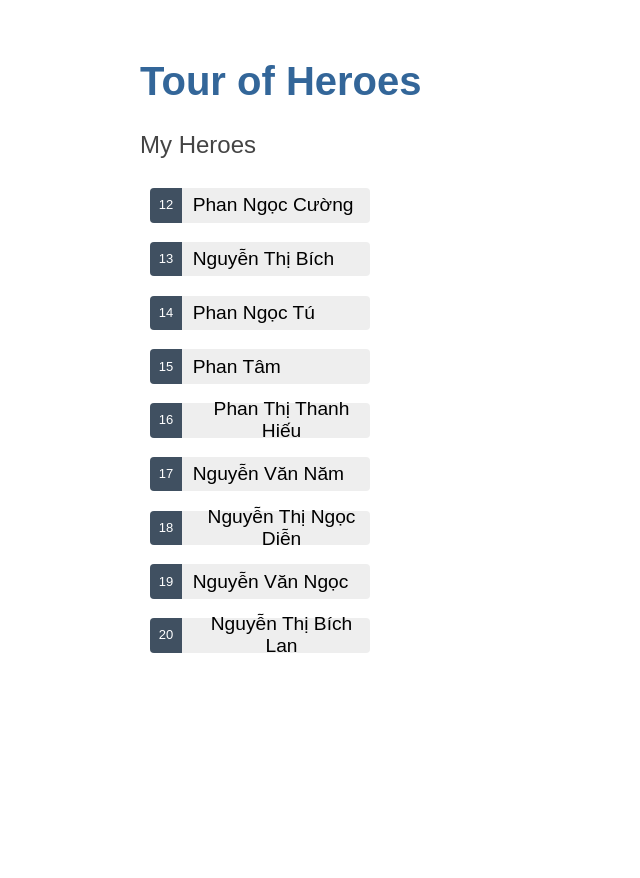
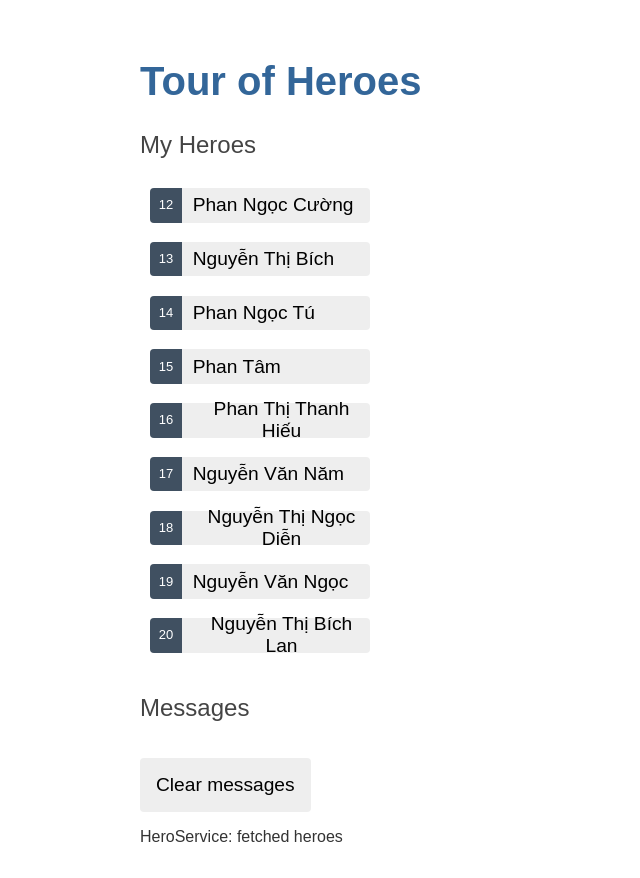
Before and after one commit to harryitc/Tutorial_Angular-TourOfHeroes, an Angular app in the folder project1/: page / in a window 1280 px wide. Shown: the whole page, without its empty margins (0-640 px from the left). Before the commit the page ends 800 px from the top, so only its background shows below. Built offline with nearby package versions, Linux system fonts and the light colour scheme.

Commit message:
Tour Of Heroes - Add services - Display the message - Blind to the MessageService

```diff
--- a/project1/src/app/app.component.html
+++ b/project1/src/app/app.component.html
@@ -1,2 +1,3 @@
 <h1>{{title}}</h1>
 <app-heroes></app-heroes>
+<app-messages></app-messages>
--- a/project1/src/app/app.module.ts
+++ b/project1/src/app/app.module.ts
@@ -6,12 +6,14 @@
 import { AppComponent } from './app.component';
 import { HeroesComponent } from './heroes/heroes.component';
 import { HeroDetailComponent } from './hero-detail/hero-detail.component';
+import { MessagesComponent } from './messages/messages.component';
 
 @NgModule({
   declarations: [
     AppComponent,
     HeroesComponent,
-    HeroDetailComponent
+    HeroDetailComponent,
+    MessagesComponent
   ],
   imports: [
     BrowserModule,
--- /dev/null
+++ b/project1/src/app/hero.service.ts
@@ -0,0 +1,16 @@
+import { Injectable } from '@angular/core';
+import { Hero } from './hero';
+import { HEROES } from './mock-heroes';
+import { Observable, of } from 'rxjs';
+import { MessageService } from './message.service';
+@Injectable({
+  providedIn: 'root'
+})
+export class HeroService {
+  constructor(private messageService: MessageService) { }
+  getHeroes(): Observable<Hero[]> {
+    const heroes = of(HEROES)
+    this.messageService.add('HeroService: fetched heroes')
+    return heroes
+  }
+}
--- a/project1/src/app/heroes/heroes.component.ts
+++ b/project1/src/app/heroes/heroes.component.ts
@@ -1,6 +1,7 @@
 import { Component, OnInit } from '@angular/core';
 import { Hero } from '../hero';
 import { HEROES } from '../mock-heroes';
+import { HeroService } from '../hero.service';
 @Component({
   selector: 'app-heroes',
   templateUrl: './heroes.component.html',
@@ -8,9 +9,15 @@
 })
 export class HeroesComponent implements OnInit {
 
-  heroes = HEROES
-  constructor() { }
+  heroes: Hero[] = []
+  constructor(private heroService: HeroService) { }
   ngOnInit(): void {
+    this.getHeroes()
+  }
+  // đăng ký observable
+  getHeroes(): void {
+    this.heroService.getHeroes().
+      subscribe((heroes => this.heroes = heroes))
   }
 
   selectedHero?: Hero
--- /dev/null
+++ b/project1/src/app/message.service.ts
@@ -0,0 +1,15 @@
+import { Injectable } from '@angular/core';
+
+@Injectable({
+  providedIn: 'root'
+})
+export class MessageService {
+  messages: string[] = []
+  add(message: string) {
+    this.messages.push(message)
+  }
+  clear() {
+    this.messages = []
+  }
+  constructor() { }
+}
--- /dev/null
+++ b/project1/src/app/messages/messages.component.html
@@ -0,0 +1,7 @@
+<div *ngIf="messageService.messages.length">
+    <h2>Messages</h2>
+    <button type="button" class="clear" (click)="messageService.clear()">Clear messages</button>
+    <div *ngFor='let message of messageService.messages'>
+        {{message}}
+    </div>
+</div>
```
Also changed, not shown: project1/src/app/messages/messages.component.ts (added, +12 -0 lines), project1/src/app/messages/messages.component.scss (added), 1 other file (tests, documents, lock files or other folders).
